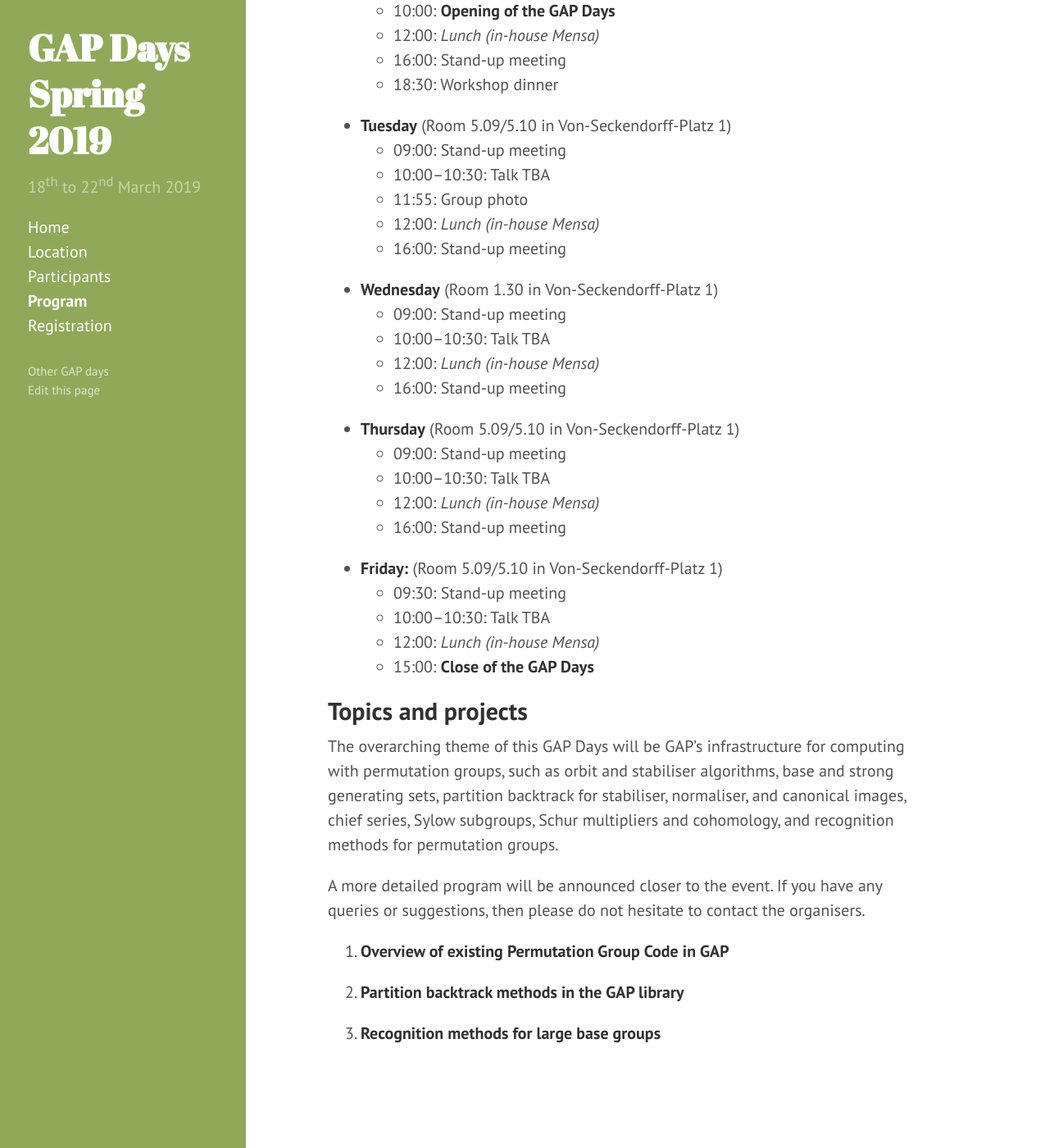
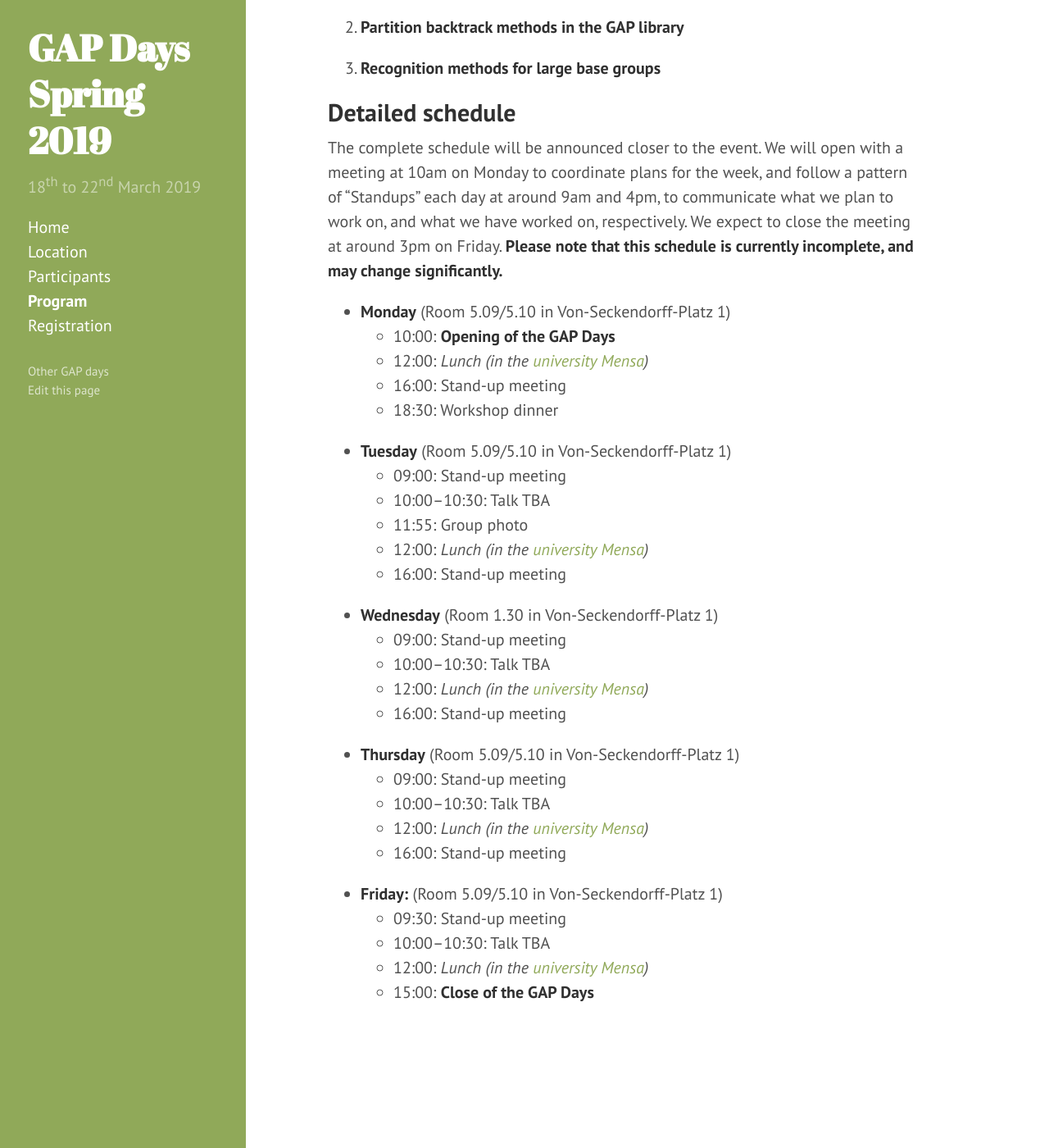
Before and after one commit to jesusmartinez-garcia/2020-01-21-colchester-workshop, a Jekyll site: the page built from program.md, in a window 1280 px wide and 1400 px high, scrolled down 557 px. Shown: the whole window at 82% size. Built offline with Jekyll 4.4.1, drawn with Linux system fonts in a browser that asks for light colours; some of the changed text lies outside the part shown.

Commit message:
Rearrange program

```diff
--- a/program.md
+++ b/program.md
@@ -8,6 +8,23 @@ title: Program
 
 [Link to the HackMD for GAP Days Spring
 2019](https://hackmd.io/9ctY1jNaTiOm2-eUUQOjlw)
+
+
+## Topics and projects
+
+The overarching theme of this GAP Days will be GAP's infrastructure for
+computing with permutation groups, such as orbit and stabiliser algorithms, base
+and strong generating sets, partition backtrack for stabiliser, normaliser, and
+canonical images, chief series, Sylow subgroups, Schur multipliers and
+cohomology, and recognition methods for permutation groups.  If you have any
+queries or suggestions, then please do not hesitate to contact the organisers.
+
+1. __Overview of existing Permutation Group Code in GAP__
+
+2. __Partition backtrack methods in the GAP library__
+
+3. __Recognition methods for large base groups__
+
 
 ## Detailed schedule
 
@@ -20,7 +37,7 @@ currently incomplete, and may change significantly.**
 
 - **Monday** (Room 5.09/5.10 in Von-Seckendorff-Platz 1)
   - 10:00: **Opening of the GAP Days**
-  - 12:00: *Lunch (in-house Mensa)*
+  - 12:00: *Lunch (in the [university Mensa](https://www.studentenwerk-halle.de/mensen-cafebars/mensen-in-halle/heidemensa-mit-cafebar/))*
   - 16:00: Stand-up meeting
   - 18:30: Workshop dinner
 
@@ -28,40 +45,23 @@ currently incomplete, and may change significantly.**
   - 09:00: Stand-up meeting
   - 10:00–10:30: Talk TBA
   - 11:55: Group photo
-  - 12:00: *Lunch (in-house Mensa)*
+  - 12:00: *Lunch (in the [university Mensa](https://www.studentenwerk-halle.de/mensen-cafebars/mensen-in-halle/heidemensa-mit-cafebar/))*
   - 16:00: Stand-up meeting
 
 - **Wednesday** (Room 1.30 in Von-Seckendorff-Platz 1)
   - 09:00: Stand-up meeting
   - 10:00–10:30: Talk TBA
-  - 12:00: *Lunch (in-house Mensa)*
+  - 12:00: *Lunch (in the [university Mensa](https://www.studentenwerk-halle.de/mensen-cafebars/mensen-in-halle/heidemensa-mit-cafebar/))*
   - 16:00: Stand-up meeting
 
 - **Thursday** (Room 5.09/5.10 in Von-Seckendorff-Platz 1)
   - 09:00: Stand-up meeting
   - 10:00–10:30: Talk TBA
-  - 12:00: *Lunch (in-house Mensa)*
+  - 12:00: *Lunch (in the [university Mensa](https://www.studentenwerk-halle.de/mensen-cafebars/mensen-in-halle/heidemensa-mit-cafebar/))*
   - 16:00: Stand-up meeting
 
 - **Friday:** (Room 5.09/5.10 in Von-Seckendorff-Platz 1)
   - 09:30: Stand-up meeting
   - 10:00–10:30: Talk TBA
-  - 12:00: *Lunch (in-house Mensa)*
+  - 12:00: *Lunch (in the [university Mensa](https://www.studentenwerk-halle.de/mensen-cafebars/mensen-in-halle/heidemensa-mit-cafebar/))*
   - 15:00: **Close of the GAP Days**
-
-## Topics and projects
-
-The overarching theme of this GAP Days will be GAP's infrastructure for
-computing with permutation groups, such as orbit and stabiliser algorithms, base
-and strong generating sets, partition backtrack for stabiliser, normaliser, and
-canonical images, chief series, Sylow subgroups, Schur multipliers and
-cohomology, and recognition methods for permutation groups.
-
-A more detailed program will be announced closer to the event. If you have any
-queries or suggestions, then please do not hesitate to contact the organisers.
-
-1. __Overview of existing Permutation Group Code in GAP__
-
-2. __Partition backtrack methods in the GAP library__
-
-3. __Recognition methods for large base groups__
```
